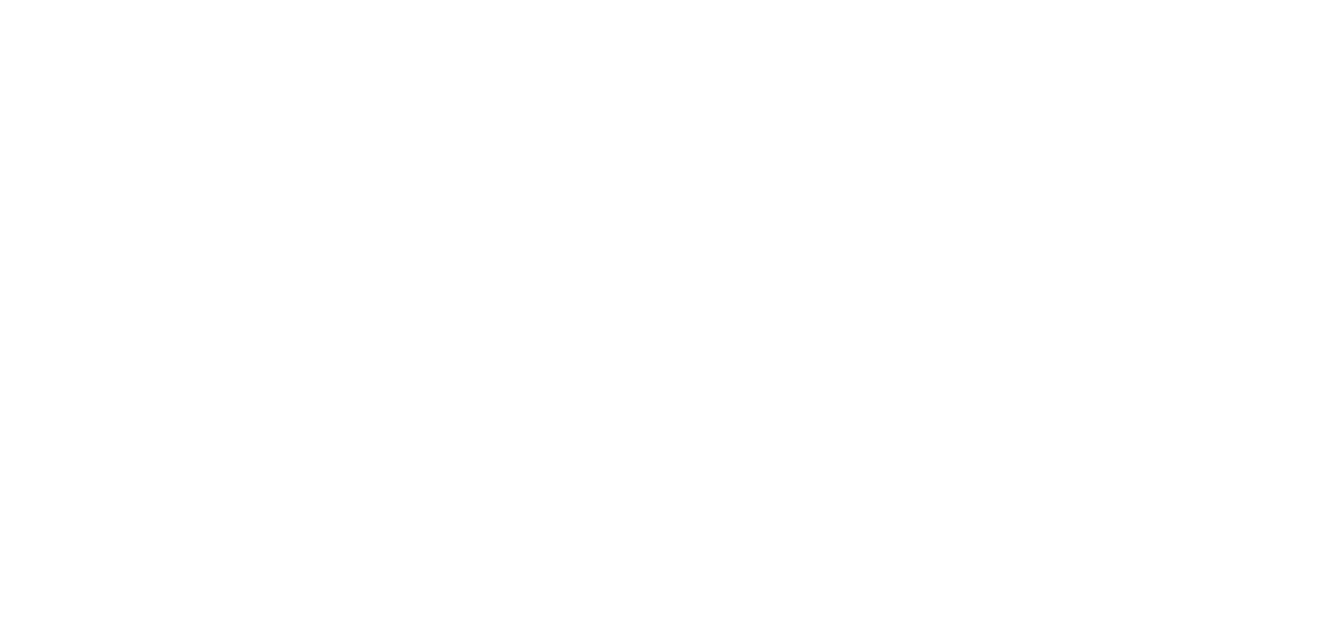
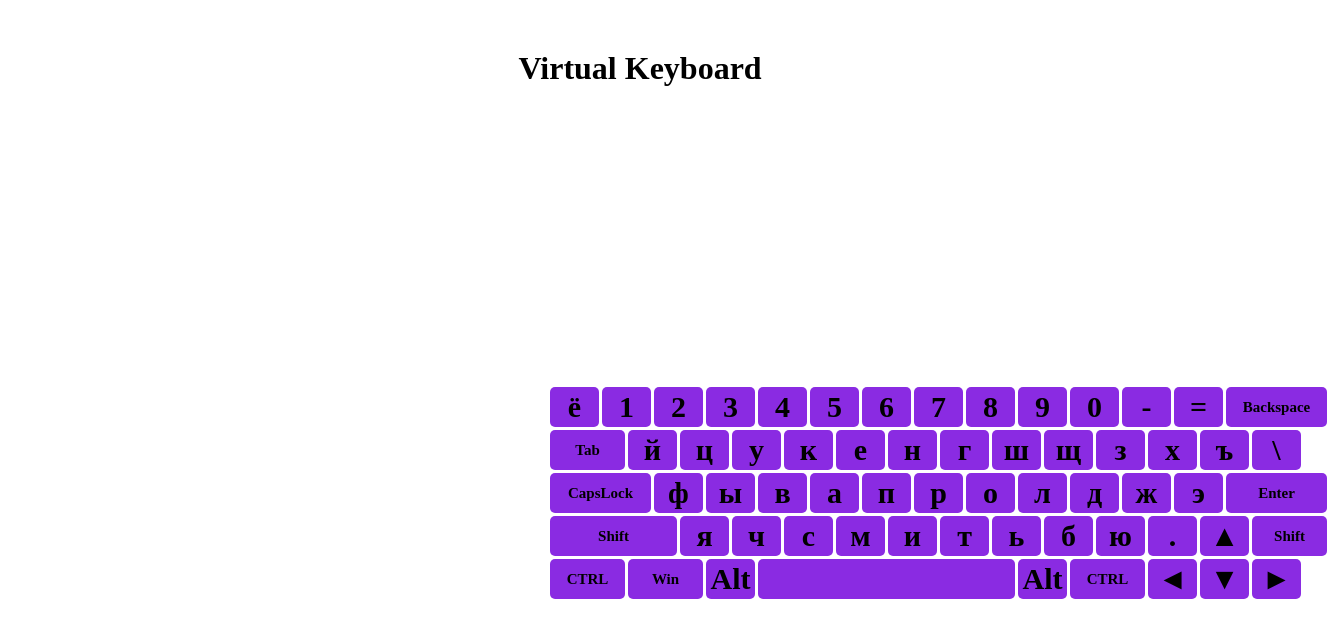
Before and after one commit to MartiP54/virtual-keyboard, a website: page index.html in a window 1280 px wide. Shown: the whole page, 1327 px wide, since content can reach past the window. Drawn offline with Linux system fonts and the light colour scheme.

Commit message:
feat:add rus symbol keybord

```diff
--- a/index.html
+++ b/index.html
@@ -1,12 +1,13 @@
 <!DOCTYPE html>
 <html lang="en">
-<head>
+  <head>
     <meta charset="UTF-8">
     <meta http-equiv="X-UA-Compatible" content="IE=edge">
     <meta name="viewport" content="width=device-width, initial-scale=1.0">
-    <title>Document</title>
-</head>
-<body>
-
-</body>
+    <link rel="stylesheet" href="style.css">
+    <title>Virtual Keyboard</title>
+  </head>
+  <body>
+    <script src="script.js"></script>
+  </body>
 </html>
--- a/script.js
+++ b/script.js
@@ -0,0 +1,28 @@
+const ButtonsRus = {
+  Backquote: 'ё', Digit1: '1', Digit2: '2', Digit3: '3', Digit4: '4', Digit5: '5', Digit6: '6', Digit7: '7', Digit8: '8', Digit9: '9', Digit0: '0', Minus: '-', Equal: '=', Backspace: 'Backspace', Tab: 'Tab', KeyQ: 'й', KeyW: 'ц', KeyE: 'у', KeyR: 'к', KeyT: 'е', KeyY: 'н', KeyU: 'г', KeyI: 'ш', KeyO: 'щ', KeyP: 'з', BracketLeft: 'х', BracketRight: 'ъ', Backslash: '\\', CapsLock: 'CapsLock', KeyA: 'ф', KeyS: 'ы', KeyD: 'в', KeyF: 'а', KeyG: 'п', KeyH: 'р', KeyJ: 'о', KeyK: 'л', KeyL: 'д', Semicolon: 'ж', Quote: 'э', Enter: 'Enter', ShiftLeft: 'Shift', KeyZ: 'я', KeyX: 'ч', KeyC: 'с', KeyV: 'м', KeyB: 'и', KeyN: 'т', KeyM: 'ь', Comma: 'б', Period: 'ю', Slash: '.', ArrowUp: '▲', ShiftRight: 'Shift', ControlLeft: 'CTRL', MetaLeft: 'Win', AltLeft: 'Alt', Space: ' ', AltRight: 'Alt', ControlRight: 'CTRL', ArrowLeft: '◄', ArrowDown: '▼', ArrowRight: '►',
+};
+
+const body = document.querySelector('body');
+
+body.insertAdjacentHTML('afterbegin', '<main class="main"><h1 class="h1">Virtual Keyboard</h1><div class="keyboard"></div></main>');
+const keyboard = document.querySelector('.keyboard');
+
+Object.keys(ButtonsRus).forEach((key) => {
+  const div = document.createElement('div');
+  div.innerHTML = ButtonsRus[key];
+  keyboard.append(div);
+  div.classList.add(key);
+  div.classList.add('keyboard__key');
+  if (key === 'Backspace' || key === 'CapsLock' || key === 'Enter') {
+    div.classList.add('keyboard__key_2din');
+  }
+  if (key === 'ShiftLeft') {
+    div.classList.add('keyboard__key_2_5din');
+  }
+  if (key === 'Tab' || key === 'ShiftRight' || key === 'ControlLeft' || key === 'MetaLeft' || key === 'ControlRight') {
+    div.classList.add('keyboard__key_1_5din');
+  }
+  if (key === 'Space') {
+    div.classList.add('keyboard__key_space');
+  }
+});
--- a/style.css
+++ b/style.css
@@ -0,0 +1,54 @@
+
+* {
+    margin: 0;
+    padding: 0;
+    box-sizing: border-box;
+  }
+
+
+.h1{
+   text-align: center;
+   margin-top: 50px;
+
+}
+.keyboard {
+    display: grid;
+    grid-template-columns: repeat(60,10px);
+    grid-gap: 3px;
+    padding: 300px 0 0 550px;
+}
+
+.keyboard__key {
+    display: flex;
+    grid-column: span 4;
+    background-color:blueviolet;
+    width: auto;
+    position: relative;
+    height: 40px;
+    z-index: 5;
+    font-family: 'Times New Roman', Times, serif;
+    font-weight: 900;
+    font-size: 30px;
+    align-items:center;
+    justify-content: center;
+    border-radius: 5px;
+}
+
+.keyboard__key_2din {
+    grid-column: span 8;
+    font-size: 15px;
+}
+
+.keyboard__key_1_5din {
+    grid-column: span 6;
+    font-size: 15px;
+}
+
+.keyboard__key_2_5din {
+    grid-column: span 10;
+    font-size: 15px;
+}
+
+.keyboard__key_space {
+    grid-column: span 20;
+}
```
Also changed, not shown: package.json (added, +25 -0 lines), .eslintrc.js (added), 2 other files.
